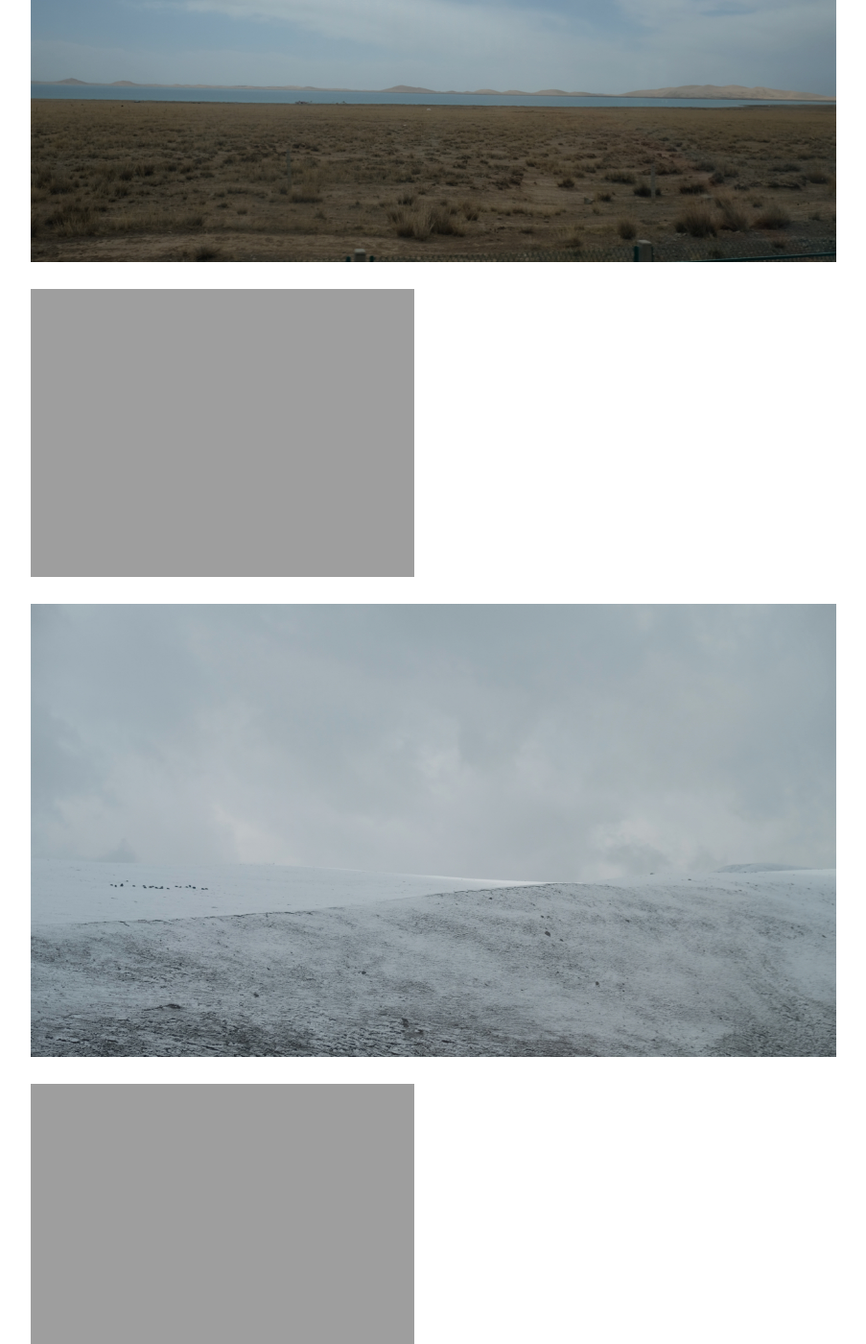
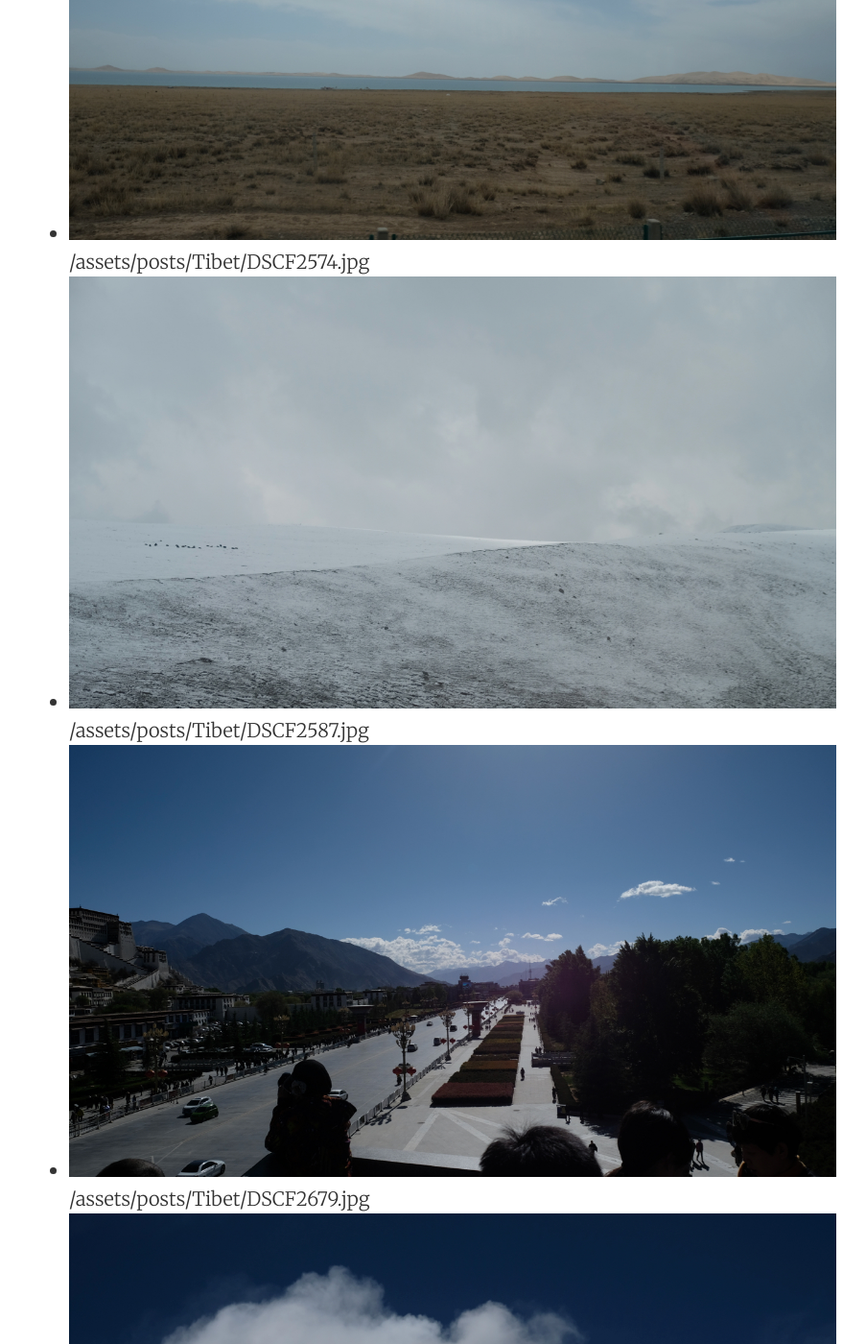
Before and after one commit to Tiisetso/tiisetso.github.io, a Jekyll site: the page built from _posts/2017-05-13-Photos-Tibet.md, in a window 1280 px wide and 1400 px high, scrolled down 552 px. Shown: the whole window at 96% size, without its empty margins (188-1091 px from the left). Built offline with Jekyll 4.4.1, drawn with Linux system fonts in a browser that asks for light colours; some of the changed text lies outside the part shown.

Commit message:
Trying photo lists again.

```diff
--- a/_posts/2017-05-13-Photos-Tibet.md
+++ b/_posts/2017-05-13-Photos-Tibet.md
@@ -5,13 +5,20 @@ date:       2017-05-12 16:31:19
 summary:    Photo highlights from my six days in Tibet, China.
 categories: china
 ---
-<!--
+<ul>
 {% for image in site.static_files %}
     {% if image.path contains 'posts/Tibet' %}
-        <img src="{{ site.url }}{{ image.path }}" />
+        <li><img src="{{ site.url }}{{ image.path }}" /></li>
         {{ image.path }}
     {% endif %}
-{% endfor %} -->
+{% endfor %}
+</ul>
+
+<!-- <ul>
+  {% for image in page.images %}
+    <li><img src="{{ image.image_path }}" alt="{{ image.title}}"/></li>
+  {% endfor %}
+</ul> -->
 
 <img src="{{ site.url }}/assets/posts/Tibet/DSCF2574.jpg" />
 
```
